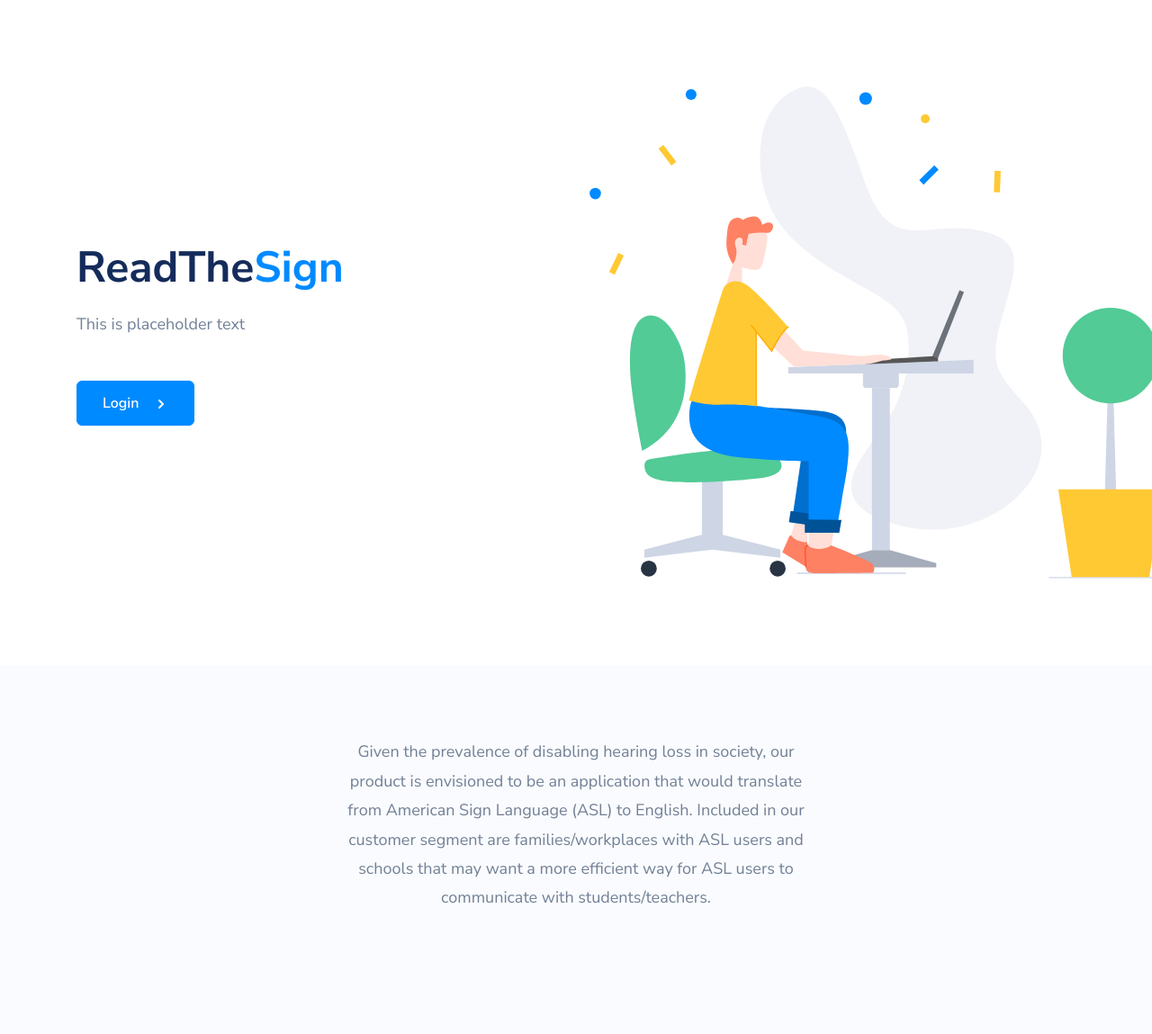
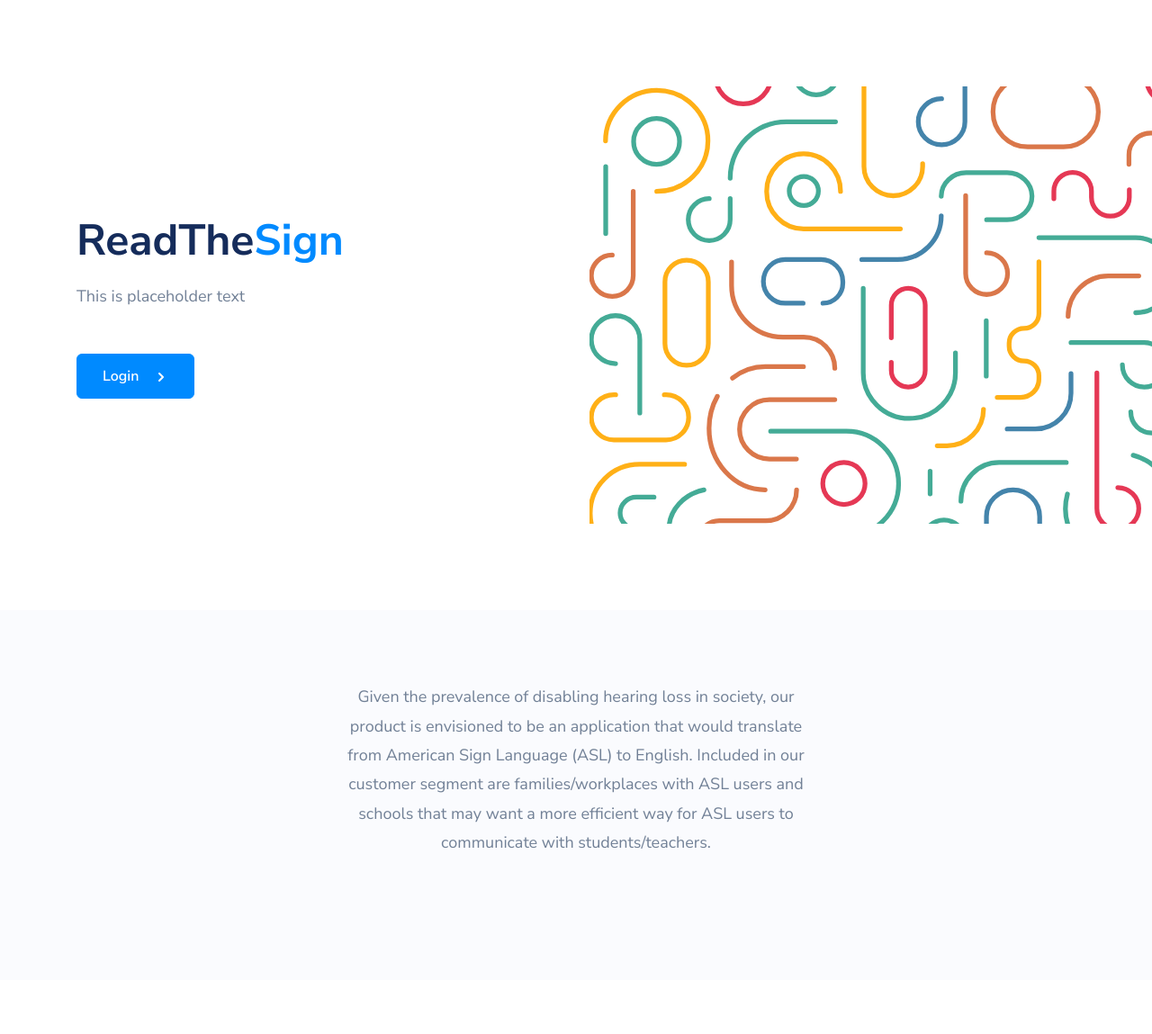
Before and after one commit to MSDS698/2021-product-analytics-group-project-group_4_readthesign, a Flask app: page / in a window 1280 px wide. Shown: the part 83-1232 px from the top of the page at 90% size. Run offline with Flask 2, Linux system fonts and the light colour scheme; some libraries are stand-ins or nearby versions.

Commit message:
change landing illustration

```diff
--- a/code/app/templates/index.html
+++ b/code/app/templates/index.html
@@ -14,14 +14,15 @@
             <div class="col-12 col-md-5 col-lg-6 order-md-2 text-center">
                 <!-- Image -->
                 <figure class="w-100">
-                    <img alt="Image placeholder" src="/static/assets/img/svg/illustrations/illustration-3.svg"
-                        class="img-fluid mw-md-120">
+                    <!-- <img alt="Image placeholder" src="/static/assets/img/svg/illustrations/illustration-3.svg"
+                        class="img-fluid mw-md-120"> -->
+                    <img alt="Image placeholder" src="/static/assets/img/svg/landing.svg" class="img-fluid mw-md-120">
                 </figure>
             </div>
             <div class="col-12 col-md-7 col-lg-6 order-md-1 pr-md-5">
                 <!-- Heading -->
                 <h1 class="display-4 text-center text-md-left mb-3">
-                    <a target="_blank" href="https://appseed.us/boilerplate-code/flask-boilerplate">
+                    <a href="/about">
                         ReadThe<strong class="text-primary">Sign</strong>
                     </a>
                 </h1>
```
Also changed, not shown: code/app/static/assets/img/svg/landing.svg (added).
